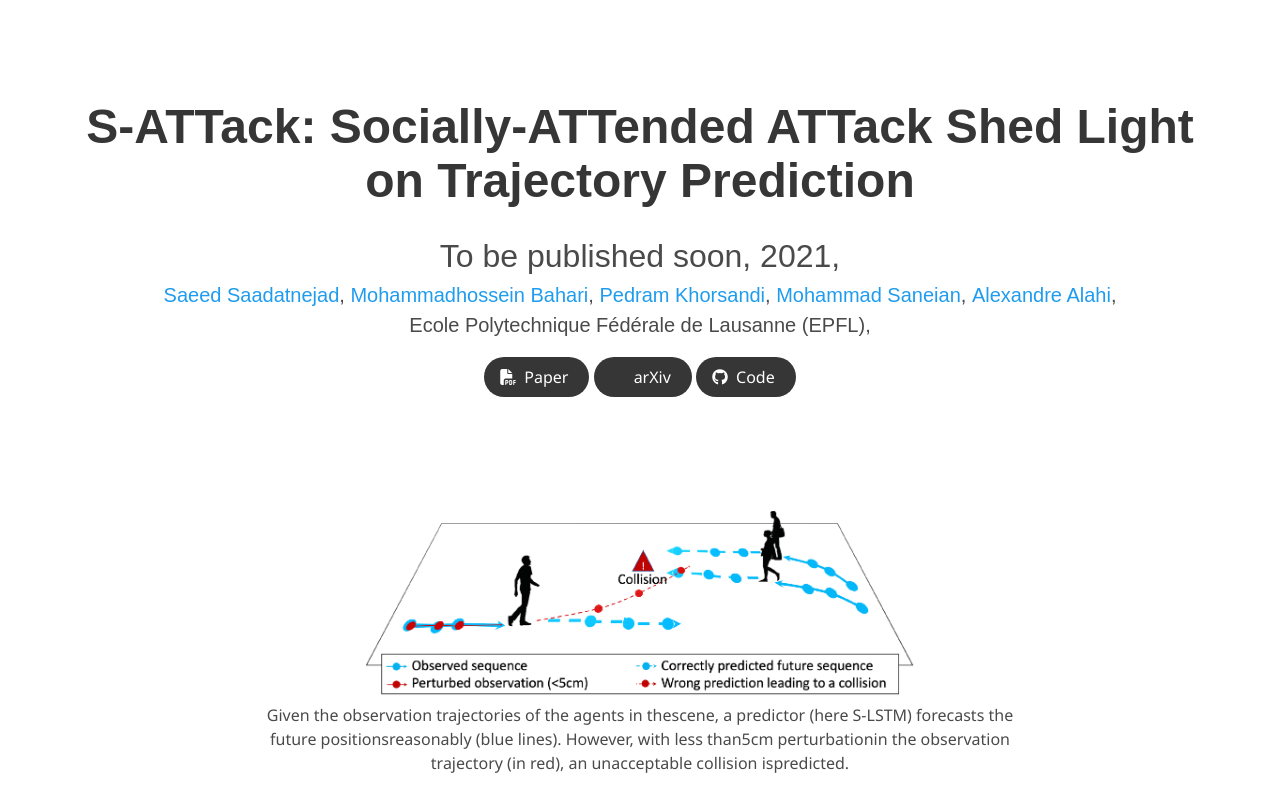
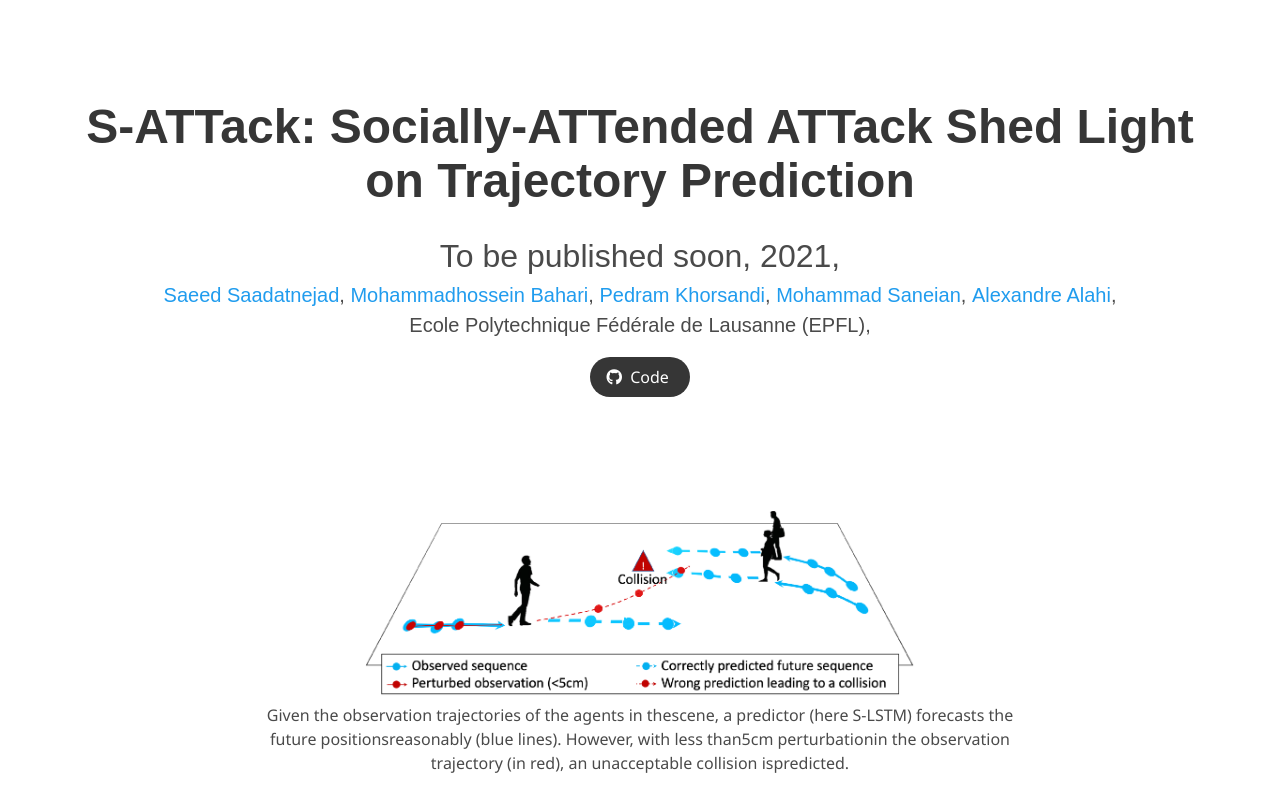
Before and after one commit to s-attack/s-attack.github.io, a plain HTML site: page index.html in a window 1280 px wide. Shown: the top 800 px of the page. Drawn offline with nearby package versions, Linux system fonts and the light colour scheme; some icons are missing; a web font is replaced by a local one.

Commit message:
Update index.html

```diff
--- a/index.html
+++ b/index.html
@@ -78,25 +78,6 @@
 
           <div class="column has-text-centered">
             <div class="publication-links">
-              <!-- PDF Link. -->
-              <span class="link-block">
-                <a href=""
-                   class="external-link button is-normal is-rounded is-dark">
-                  <span class="icon">
-                      <i class="fas fa-file-pdf"></i>
-                  </span>
-                  <span>Paper</span>
-                </a>
-              </span>
-              <span class="link-block">
-                <a href=""
-                   class="external-link button is-normal is-rounded is-dark">
-                  <span class="icon">
-                      <i class="ai ai-arxiv"></i>
-                  </span>
-                  <span>arXiv</span>
-                </a>
-              </span>
               <!-- Code Link. -->
               <span class="link-block">
                 <a href="https://github.com/vita-epfl/s-attack"
```
